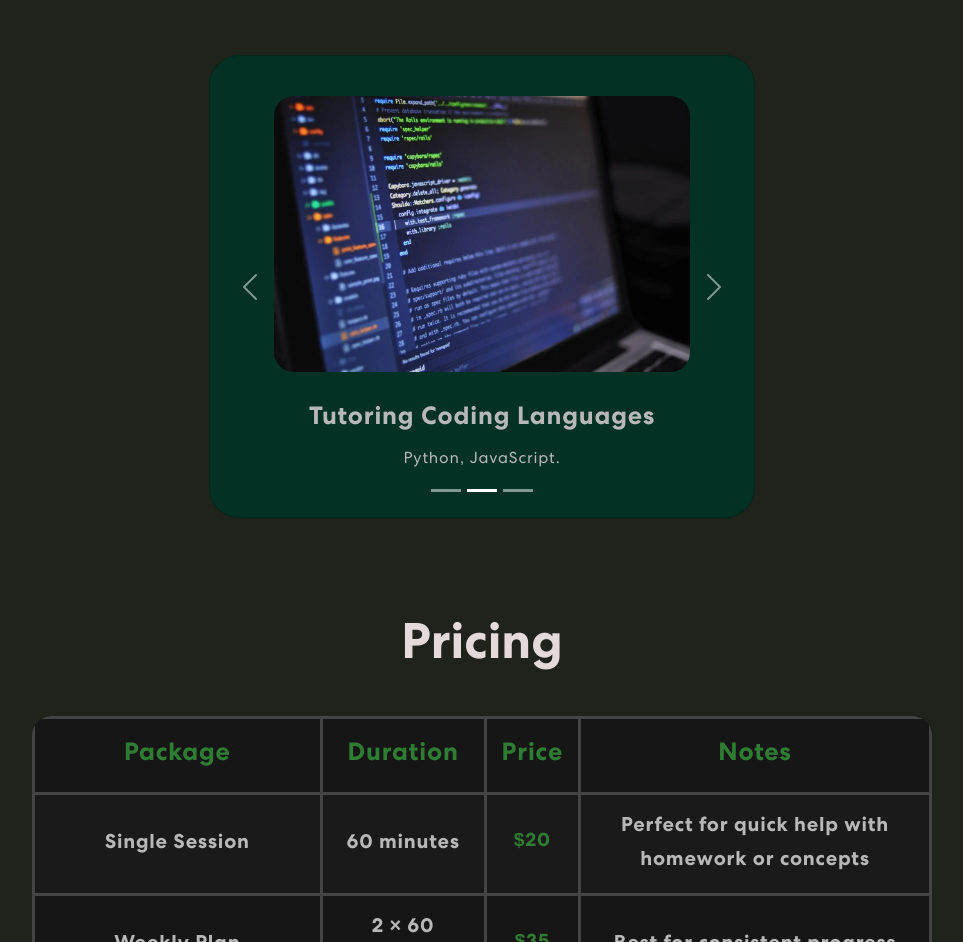
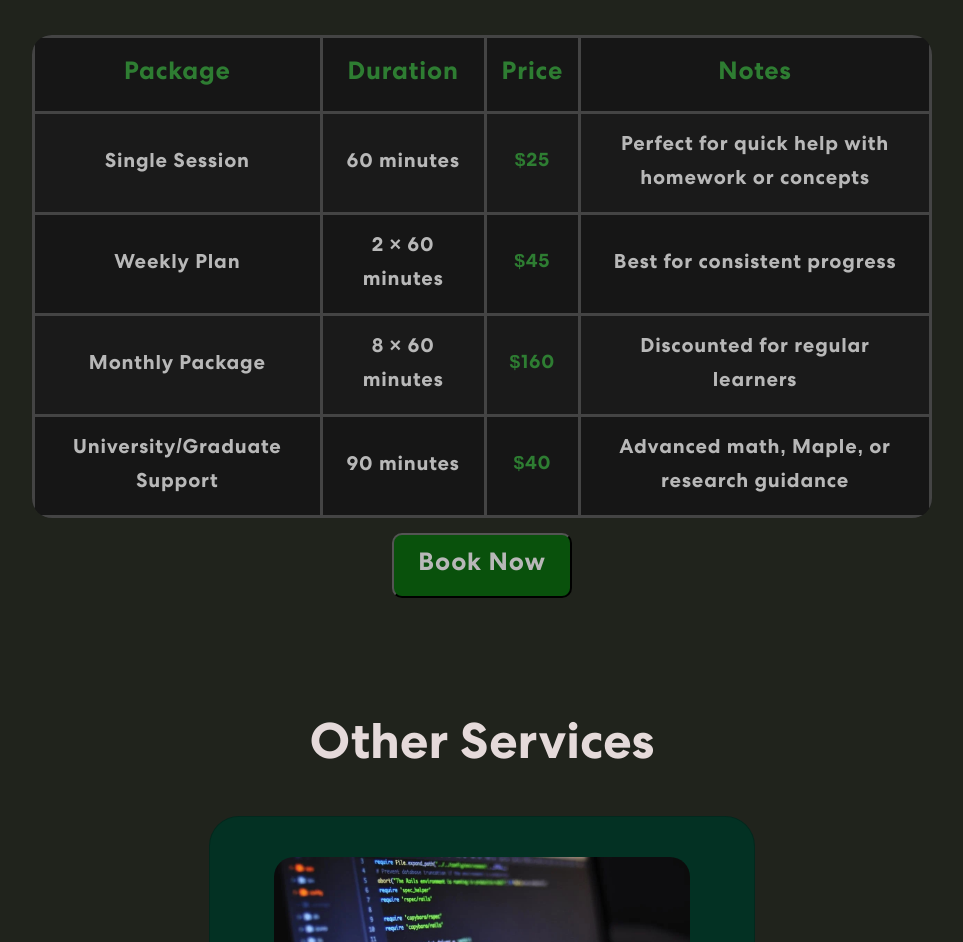
Before and after one commit to Online-Code87/math-tutoring1, a React (Create React App) app: page / in a window 1280 px wide. Shown: the part 4530-5472 px from the top of the page, without its empty margins (158-1121 px from the left). Built offline with nearby package versions, Linux system fonts and the light colour scheme.

Commit message:
add new SEO

```diff
--- a/public/index.html
+++ b/public/index.html
@@ -178,6 +178,32 @@
         ]
       }
     </script>
+    <script type="application/ld+json">
+      {
+        "@context": "https://schema.org",
+        "@type": "ItemList",
+        "itemListElement": [
+          {
+            "@type": "Offer",
+            "name": "High-School Math Tutoring",
+            "price": "25",
+            "priceCurrency": "USD"
+          },
+          {
+            "@type": "Offer",
+            "name": "University Math Tutoring",
+            "price": "30",
+            "priceCurrency": "USD"
+          },
+          {
+            "@type": "Offer",
+            "name": "Graduate-Level Math Tutoring",
+            "price": "35",
+            "priceCurrency": "USD"
+          }
+        ]
+      }
+    </script>
   </head>
 
   <body>
--- a/src/App.js
+++ b/src/App.js
@@ -21,8 +21,8 @@ function App() {
         <Home />
         <Skills />
         <MathTutoring />
+        <Pricing/>
         <OtherServices />
-        <Pricing/>
         <Contact />
         <Footer />
       </BrowserRouter>
--- a/src/components/Pricing.js
+++ b/src/components/Pricing.js
@@ -20,19 +20,19 @@ function Pricing() {
                             <tr>
                                 <td data-label="Package">Single Session</td>
                                 <td data-label="Duration">60 minutes</td>
-                                <td data-label="Price" className="price">$20</td>
+                                <td data-label="Price" className="price">$25</td>
                                 <td data-label="Notes">Perfect for quick help with homework or concepts</td>
                             </tr>
                             <tr>
                                 <td data-label="Package">Weekly Plan</td>
                                 <td data-label="Duration">2 × 60 minutes</td>
-                                <td data-label="Price" className="price">$35</td>
+                                <td data-label="Price" className="price">$45</td>
                                 <td data-label="Notes">Best for consistent progress</td>
                             </tr>
                             <tr>
                                 <td data-label="Package">Monthly Package</td>
                                 <td data-label="Duration">8 × 60 minutes</td>
-                                <td data-label="Price" className="price">$120</td>
+                                <td data-label="Price" className="price">$160</td>
                                 <td data-label="Notes">Discounted for regular learners</td>
                             </tr>
                             <tr>
```
